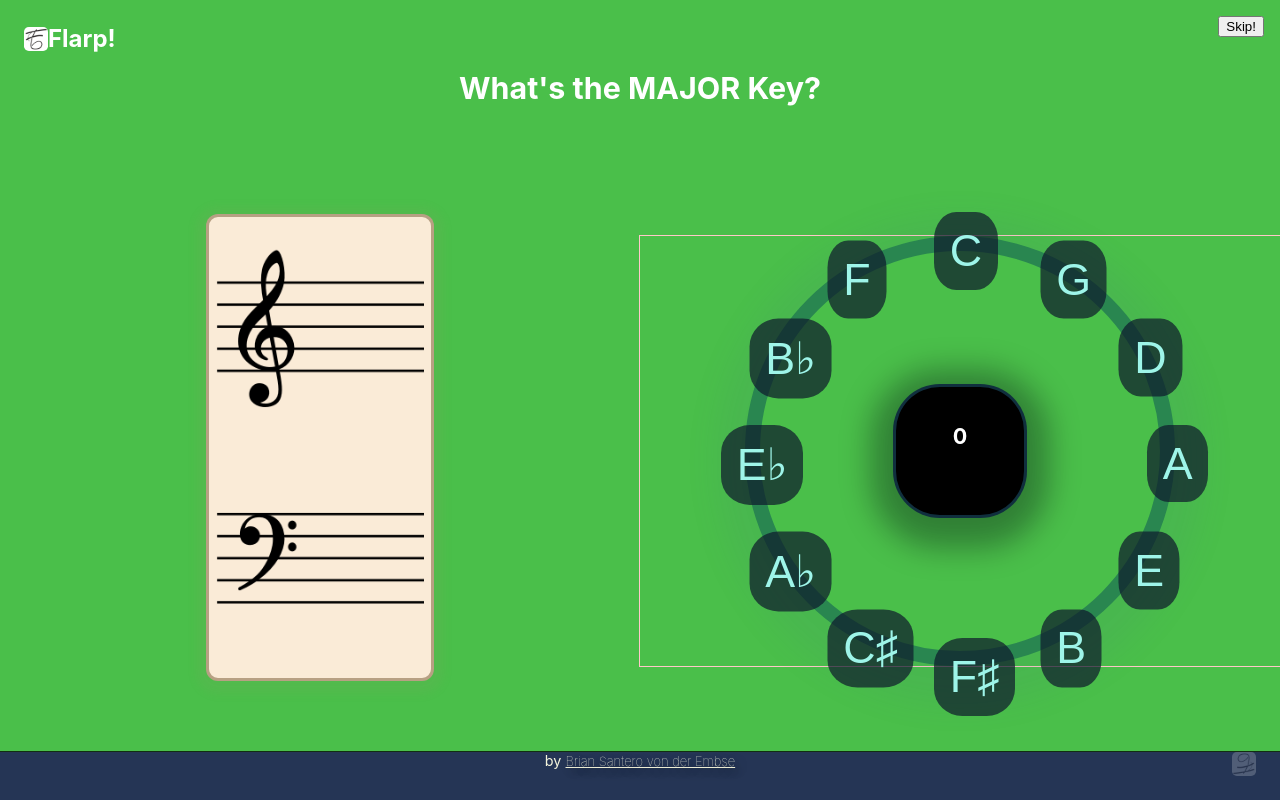
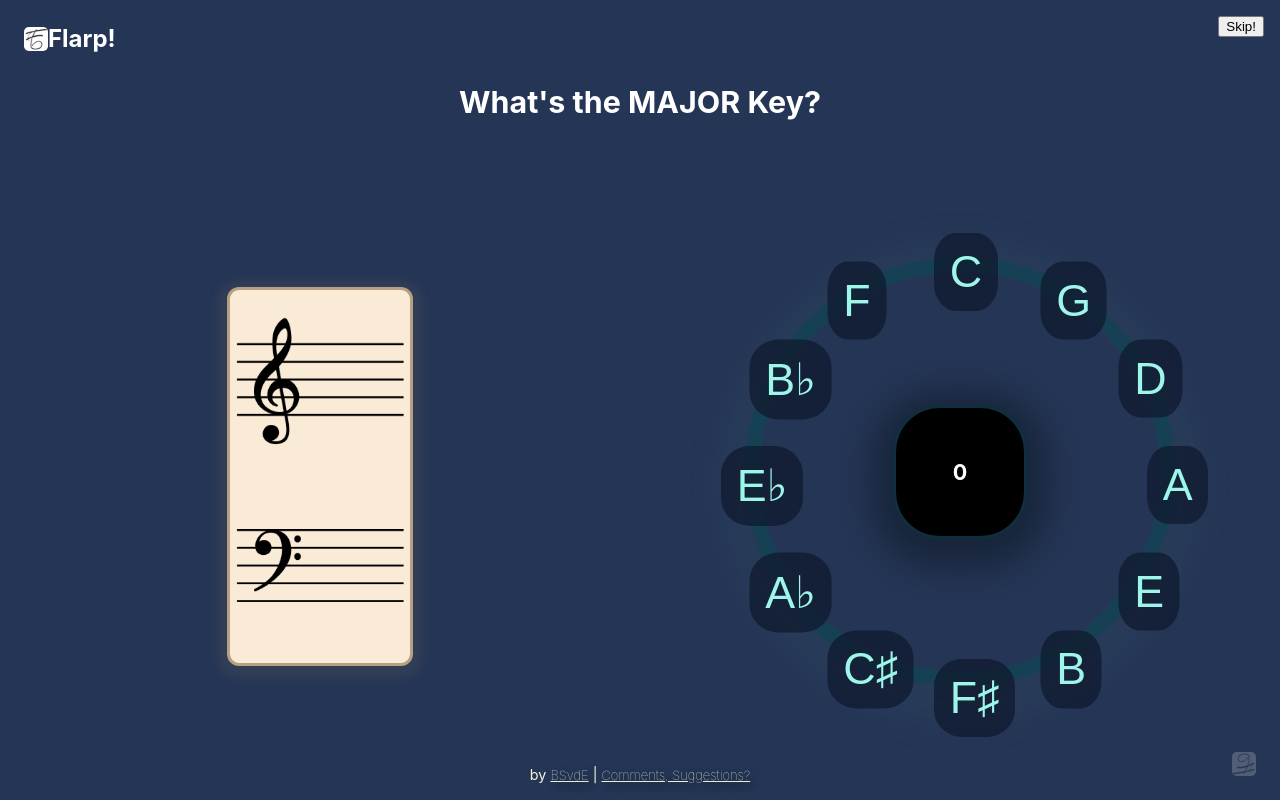
Before and after one commit to bsantero/flarp-music-quiz, a React (Create React App) app: page / in a window 1280 px wide. Built offline with nearby package versions, Linux system fonts and the light colour scheme.

Commit message:
Fix sizing.

```diff
--- a/src/App.css
+++ b/src/App.css
@@ -44,8 +44,9 @@ header .App-header {
 }
 
 .key-img {
-  height: 35vmax;
-  min-height: 31vmin;
+  max-height: 45vmin;
+  min-height: 40vmin;
+  margin-top: 2vh;
   pointer-events: none;
 }
 
@@ -54,6 +55,9 @@ div.Score {
   width: 10vw;
   height: 10vw;
   margin: auto;
+  display: flex;
+  justify-content: center;
+  align-items: center;
   border: 3px solid rgba(23, 65, 86, 0.73);
   border-radius: 35%;
   background-color: black;
@@ -85,7 +89,7 @@ div.Score {
 
 .App-main {
   background-color: #253555;
-  min-height: 94vh;
+  min-height: calc(100vh - 1.3em);
   max-height: calc(100vh - 1.5em);
   display: flex;
   flex-direction: column;
@@ -132,8 +136,3 @@ div.Score {
   font-size: 18px;
   font-size-adjust: 2px;
 }
-
-.App-footer {
-  /* background-color: rgba(194, 92, 194, 0.842); */
-  outline: 1px solid rgba(0, 0, 0, 0.76);
-}
--- a/src/App.js
+++ b/src/App.js
@@ -166,7 +166,7 @@ function App() {
       </header>
       <main className="App-main">
         <div className="child Question-bar">
-          <h3>What's the {mode.toUpperCase()} Key?</h3>
+          <h3 className="question">What's the {mode.toUpperCase()} Key?</h3>
         </div>
         <div className="child skip-container">
           <button className="Skip-button" onClick={handleSkip}>
@@ -198,7 +198,7 @@ function App() {
       </main>
       <footer className="child App-footer">
         <p className="credit">
-          by <a href="https://github.com/bsantero">Brian Santero von der Embse</a>
+          by <a href="https://github.com/bsantero">BSvdE</a> | <a href="https://github.com/bsantero/flarp-music-quiz">Comments, Suggestions?</a>
         </p>
         <div className="brand reflection">
           <img src={logo} className="inline App-logo"></img>
--- a/src/circle.css
+++ b/src/circle.css
@@ -2,7 +2,7 @@
   position: relative;
   width: 100vw;
   height: 100%;
-  outline: 1px solid rgb(255, 200, 200);
+  /* outline: 1px solid rgb(255, 200, 200); */
   display: flex;
   align-items: center;
   justify-content: center;
--- a/src/flexbox.css
+++ b/src/flexbox.css
@@ -10,14 +10,21 @@
     }
 
     .Question-bar {
-        flex-grow: 1;
-        order: 3
-        ;
+        flex-grow: 0;
+        order: 3;
+    }
+
+    .Question-bar .question {
+        margin: auto;
+        margin-top: .2em;
+        margin-bottom: .2em;
     }
 
     .image-container {
-        flex-grow: 3;
+        margin-top: 1em;
+        flex-grow: 1;
         order: 2;
+        display: flex;
     }
 
     /* .image-container, */
@@ -30,7 +37,7 @@
 
 @media only screen and (max-device-height: 4000px) and (orientation: landscape) {
   .App-main {
-    background-color: rgb(74, 191, 74) !important;
+    /* background-color: rgb(74, 191, 74) !important; */
     flex-wrap: wrap;
     flex-direction: row;
     /* justify-content: space-around safe; */
```
